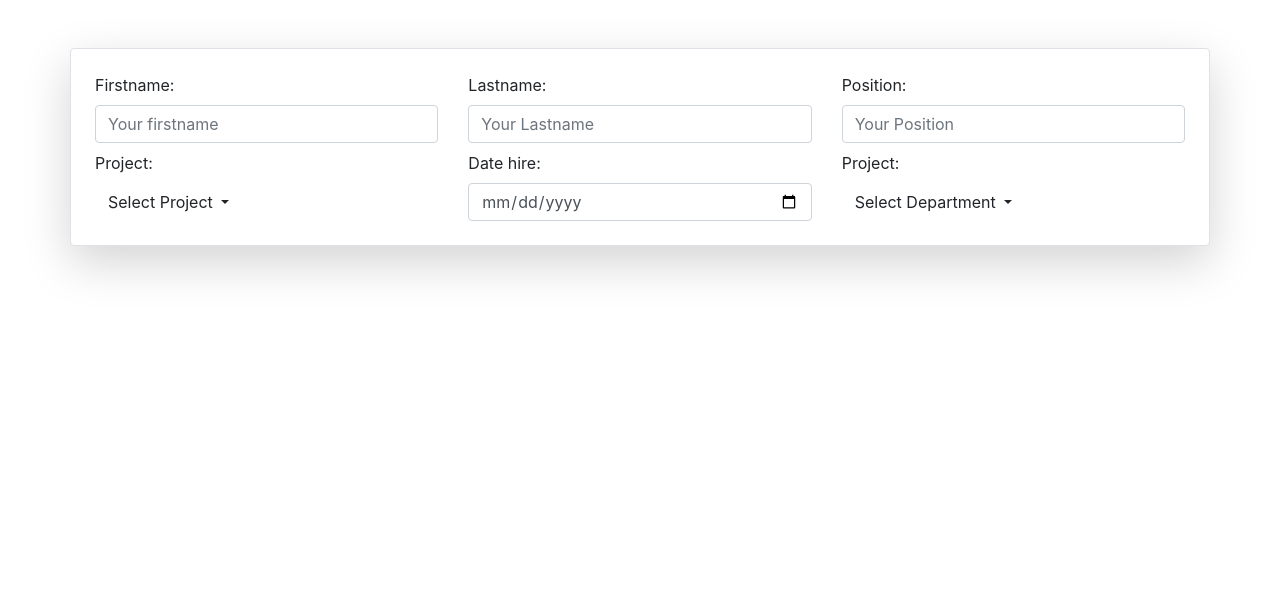
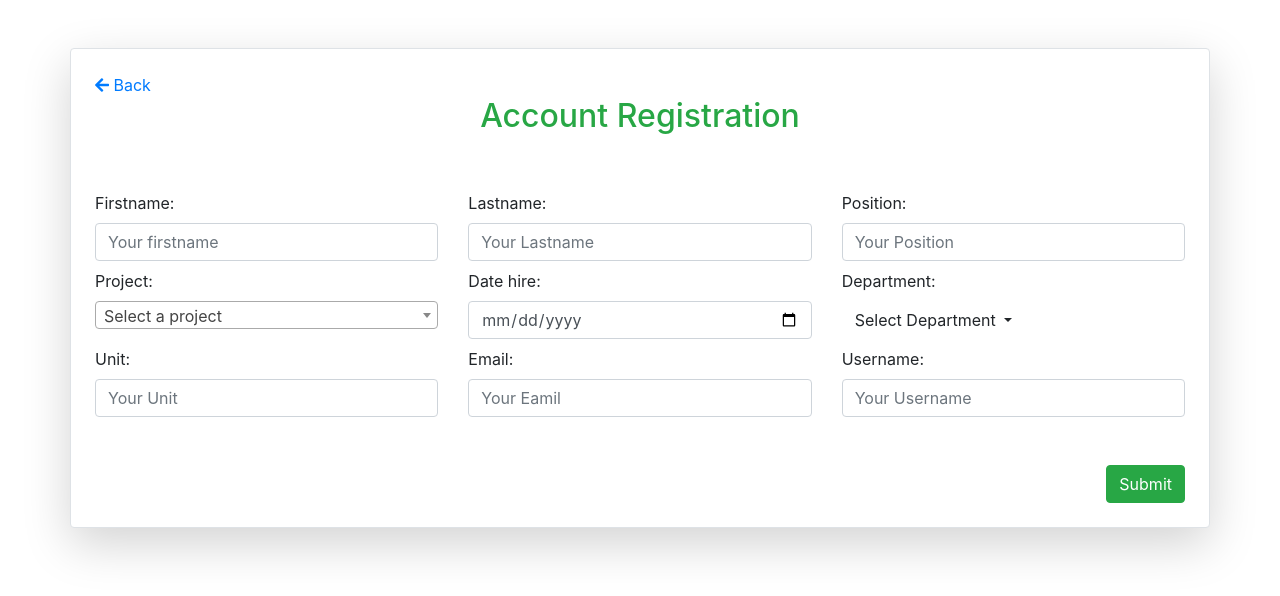
Before and after one commit to switch2innocent/cross-sync_v2, a PHP site: page /register.view.php in a window 1280 px wide. Shown: the top 596 px of the page. Run offline with PHP 8.4, Linux system fonts and the light colour scheme.

Commit message:
Added select2

```diff
--- /dev/null
+++ b/assets/script/register.script.js
@@ -0,0 +1,41 @@
+$(document).ready(function () {
+
+    $('#project').select2({
+        ajax: {
+            url: 'fetch.php', // URL to fetch data from
+            dataType: 'json',
+            processResults: function(data) {
+                // Map the data to the format Select2 expects
+                return {
+                    results: data.map(function(user) {
+                        return {
+                            id: user.id,
+                            text: user.name
+                        };
+                    })
+                };
+            }
+        },
+        placeholder: 'Search for a user',
+        minimumInputLength: 1 // Start searching after 1 character is typed
+    });
+
+
+
+    // $('#project').select2({
+    //     placeholder: 'Select a position...',
+    //     minimumInputLength: 1,
+    //     ajax: {
+    //         url: 'controls/project.ctrl.php',
+    //         dataType: 'json',
+    //         delay: 250,
+    //         processResults: function (data) {
+    //             return {
+    //                 results: data
+    //             };
+    //     },
+    //     cache: true
+    // }
+    // });
+
+});
--- a/register.view.php
+++ b/register.view.php
@@ -4,53 +4,63 @@
 <head>
     <meta charset="UTF-8">
     <meta name="viewport" content="width=device-width, initial-scale=1.0">
-    <title>Login</title>
+    <title>Register</title>
     <!-- Latest compiled and minified CSS -->
     <link rel="stylesheet" href="https://cdn.jsdelivr.net/npm/bootstrap@4.6.2/dist/css/bootstrap.min.css">
+    <link rel="stylesheet" href="https://use.fontawesome.com/releases/v5.7.0/css/all.css" integrity="sha384-lZN37f5QGtY3VHgisS14W3ExzMWZxybE1SJSEsQp9S+oqd12jhcu+A56Ebc1zFSJ" crossorigin="anonymous">
+
+    <!-- Select2 CSS -->
+    <link href="https://cdnjs.cloudflare.com/ajax/libs/select2/4.0.13/css/select2.min.css" rel="stylesheet" />
 
 </head>
 
 <body>
 
-
-
     <div class="container border shadow-lg bg-white p-4 mt-5 rounded">
+        <div class="d-flex justify-content-start">
+            <a href="index.php" style="text-decoration: none;"><i class="fas fa-arrow-left"></i> Back</a>
+        </div>
+        <div class="d-flex justify-content-center text-success">
+            <h2>Account Registration</h2>
+        </div>
 
         <form action="/action_page.php">
-            <div class="row">
+            <div class="row mt-5">
                 <div class="col">
                     <label for="firstname">Firstname:</label>
                     <input type="text" class="form-control" id="firstname" placeholder="Your firstname">
                 </div>
                 <div class="col">
                     <label for="lastname">Lastname:</label>
-                    <input type="text" class="form-control" placeholder="Your Lastname">
+                    <input type="text" class="form-control" id="lastname" placeholder="Your Lastname">
                 </div>
                 <div class="col">
                     <label for="position">Position:</label>
-                    <input type="text" class="form-control" placeholder="Your Position">
+                    <input type="text" class="form-control" id="position" placeholder="Your Position">
                 </div>
             </div>
             <div class="row mt-2">
                 <div class="col">
                     <label for="project">Project:</label>
-                    <div class="dropdown">
-                        <button type="button" class="btn dropdown-toggle" data-toggle="dropdown">
-                            Select Project
-                        </button>
-                        <div class="dropdown-menu">
-                            <a class="dropdown-item" href="#">Link 1</a>
-                            <a class="dropdown-item" href="#">Link 2</a>
-                            <a class="dropdown-item" href="#">Link 3</a>
-                        </div>
-                    </div>
+                    <!-- Select2 Dropdown -->
+                    <select type="text" id="project" class="form-control select2 w-100 js-example-basic-single">
+                        <option class="form-control" value="0" selected disabled>Select a project</option>
+                        <?php
+                            // $get_proj = $project->get_project();
+                            // while ($row = $get_proj->fetch(PDO::FETCH_ASSOC)) {
+                            //    echo '
+                            //    <option value="'.$row['id'].'">'.$row['proj_name'].'</option>
+                            //    ';
+                            // }
+                        ?>
+                    </select>
                 </div>
                 <div class="col">
                     <label for="date-hire">Date hire:</label>
                     <input type="date" class="form-control">
                 </div>
                 <div class="col">
-                    <label for="project">Project:</label>
+                    <label for="project">Department:</label>
                     <div class="dropdown">
                         <button type="button" class="btn dropdown-toggle" data-toggle="dropdown">
                             Select Department
@@ -63,7 +73,23 @@
                     </div>
                 </div>
             </div>
-            <!-- <button type="submit" class="btn btn-primary mt-3">Submit</button> -->
+            <div class="row mt-2">
+                <div class="col">
+                    <label for="unit">Unit:</label>
+                    <input type="number" class="form-control" id="number" placeholder="Your Unit">
+                </div>
+                <div class="col">
+                    <label for="email">Email:</label>
+                    <input type="email" class="form-control" id="email" placeholder="Your Eamil">
+                </div>
+                <div class="col">
+                    <label for="username">Username:</label>
+                    <input type="text" class="form-control" id="username" placeholder="Your Username">
+                </div>
+            </div>
+            <div class="d-flex justify-content-end">
+                <button type="submit" class="btn btn-success mt-5">Submit</button>
+            </div>
         </form>
 
     </div>
@@ -77,6 +103,12 @@
     <!-- Latest compiled JavaScript -->
     <script src="https://cdn.jsdelivr.net/npm/bootstrap@4.6.2/dist/js/bootstrap.bundle.min.js"></script>
 
+    <!-- Select2 plugin -->
+    <script src="https://code.jquery.com/jquery-3.6.0.min.js"></script>
+    <script src="https://cdnjs.cloudflare.com/ajax/libs/select2/4.0.13/js/select2.min.js"></script>
+
+    <!-- Register Script -->
+    <script src="assets/script//register.script.js"></script>
 </body>
 
 </html>
```
Also changed, not shown: config/dbconmain.php (added, +23 -0 lines), controls/project.ctrl.php (added, +23 -0 lines), objects/user.obj.php (added, +39 -0 lines).
